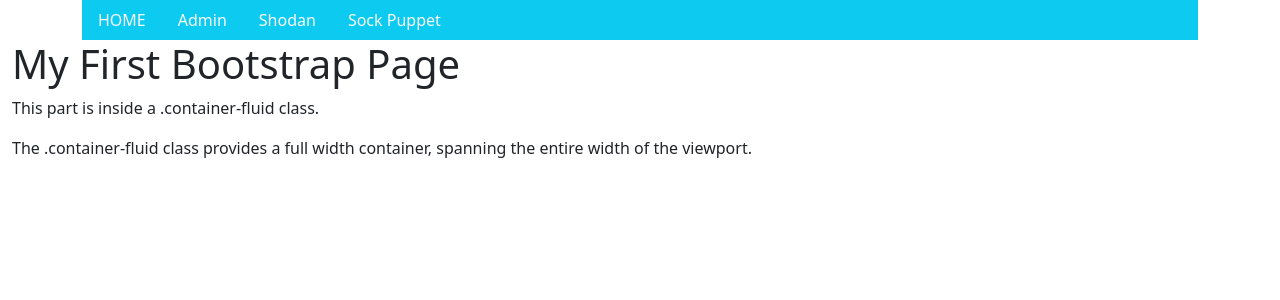
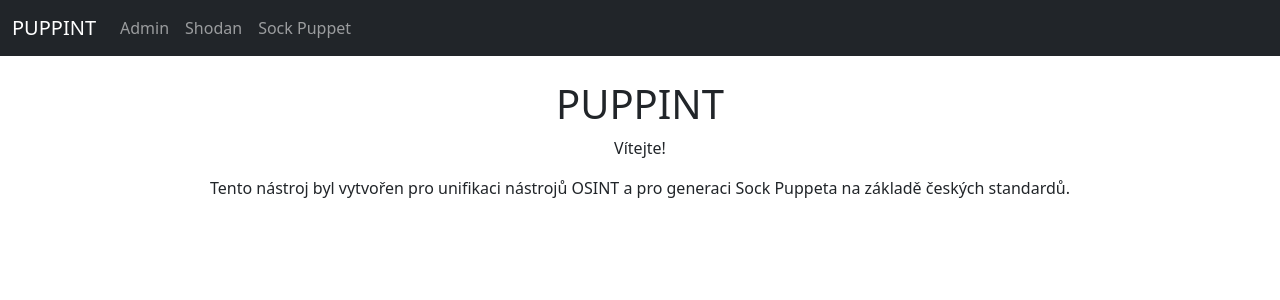
Before and after one commit to Frose3/puppint_app, a Django app: page / in a window 1280 px wide. Shown: the top 300 px of the page. Run offline with Django 5.2, Linux system fonts and the light colour scheme; some libraries are stand-ins or nearby versions.

Commit message:
Úprava Bootstrapu na index.html, přidáno tlačítko spolčeně s novým view download_sock (dodělat, jelikož nefunguje). QoL změny v sockpuppet.py a tempMail.py

```diff
--- a/app/urls.py
+++ b/app/urls.py
@@ -5,4 +5,5 @@ urlpatterns = [
     path('', views.index, name='index'),
     path('shodan/', views.shodan, name='shodan'),
     path('sockpuppet/', views.sock_view, name='sockpuppet'),
+    path('download_sock', views.download_sock, name='download_sock'),
 ]
--- a/app/views.py
+++ b/app/views.py
@@ -1,3 +1,5 @@
+import json
+
 from django.http import HttpResponse, JsonResponse
 from django.shortcuts import render
 from django.template import loader
@@ -38,3 +40,8 @@ def sock_view(request):
         data = sockpuppet.generated_sock()
         return render(request, "sock.html", {"sockpuppet" : data})
     return None
+
+def download_sock(request):
+    response = HttpResponse(json.dumps(sockpuppet, indent=4), content_type='application/json')
+    response["Content-Disposition"] = 'attachment; filename="sockpuppet.json"'
+    return response
--- a/templates/index.html
+++ b/templates/index.html
@@ -9,28 +9,34 @@
   {% bootstrap_javascript %}
 </head>
 <body>
-
-<div class="container">
-<ul class="nav bg-info">
+<nav class="navbar navbar-expand-sm bg-dark navbar-dark">
+    <div class="container-fluid">
+        <a class="navbar-brand" href="#">PUPPINT</a>
+        <button class="navbar-toggler" type="button" data-bs-toggle="collapse" data-bs-target="#collapsibleNavbar">
+            <span class="navbar-toggler-icon"></span>
+        </button>
+        <div class="collapse navbar-collapse" id="collapsibleNavbar">
+            <ul class="navbar-nav">
                 <li class="nav-item">
-      <a class="nav-link link-light" href="/">HOME</a>
+                    <a class="nav-link" href="/admin">Admin</a>
                 </li>
                 <li class="nav-item">
-      <a class="nav-link link-light" href="/admin">Admin</a>
+                    <a class="nav-link" href="/shodan/">Shodan</a>
                 </li>
                 <li class="nav-item">
-      <a class="nav-link link-light" href="/shodan/">Shodan</a>
-    </li>
-    <li class="nav-item">
-    <a class="nav-link link-light" href="/sockpuppet/">Sock Puppet</a>
+                    <a class="nav-link" href="/sockpuppet/">Sock Puppet</a>
                 </li>
             </ul>
         </div>
-
+    </div>
+</nav>
+<br>
 <div class="container-fluid">
-  <h1>My First Bootstrap Page</h1>
-  <p>This part is inside a .container-fluid class.</p>
-  <p>The .container-fluid class provides a full width container, spanning the entire width of the viewport.</p>
+    <div class="jumbotron text-center">
+      <h1>PUPPINT</h1>
+      <p>Vítejte!</p>
+      <p>Tento nástroj byl vytvořen pro unifikaci nástrojů OSINT a pro generaci Sock Puppeta na základě českých standardů.</p>
+    </div>
 </div>
 
 </body>
--- a/templates/sock.html
+++ b/templates/sock.html
@@ -36,7 +36,9 @@
                                 <li class="list-group-item"><strong>Biografie:</strong> {{ sockpuppet.bio }}</li>
                             </ul>
                             <br>
-                            <p class="text-center mt-4"> Poznámka: Na email se můžete přihlásit na stránce <a href="https://mail.tm/"></a></p>
+                            <button href="{% url "download_sock" %}" class="btn btn-success mt-3">Stáhnout JSON</button>
+                            <br>
+                            <p class="text-center mt-4"> Poznámka: Na email se můžete přihlásit na stránce <a href="https://mail.tm/">mail.tm</a></p>
                         </div>
                         {% endif %}
                     </div>
```
Also changed, not shown: osint_tools/sockpuppet.py (+21 -9 lines), osint_tools/tempMail.py (+15 -10 lines). Lines whose indentation alone changed are shown as unchanged.
